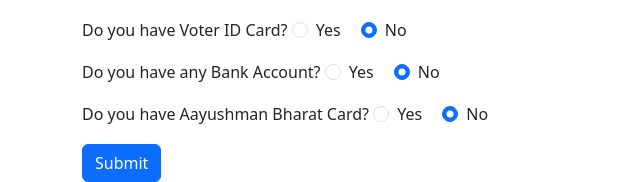
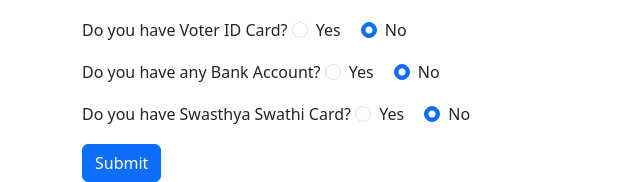
Before and after one commit to kiran86/careleavers-details-flask, a Flask app: page / in a window 1280 px wide. Shown: the part 1712-1894 px from the top of the page, without its empty margins (0-640 px from the left). Run offline with Flask 3, Linux system fonts and the light colour scheme; data that the repository does not hold is empty; some libraries are stand-ins or nearby versions.

Commit message:
Update index.html
Ayushman Card changed to Swasthya swathi, code base needs to be modified.

```diff
--- a/templates/index.html
+++ b/templates/index.html
@@ -247,7 +247,7 @@
           </div>
         </div>
         <div class="mb-3">
-          <label class="control-label">Do you have Aayushman Bharat Card?</label>
+          <label class="control-label">Do you have Swasthya Swathi Card?</label>
           <div class="form-check form-check-inline">
             <input type="radio" class="form-check-input" id="has-aayushman-yes" name="has-aayushman" value="Yes">
             <label class="form-check-label" for="has-aayushman-yes">Yes</label>
```
